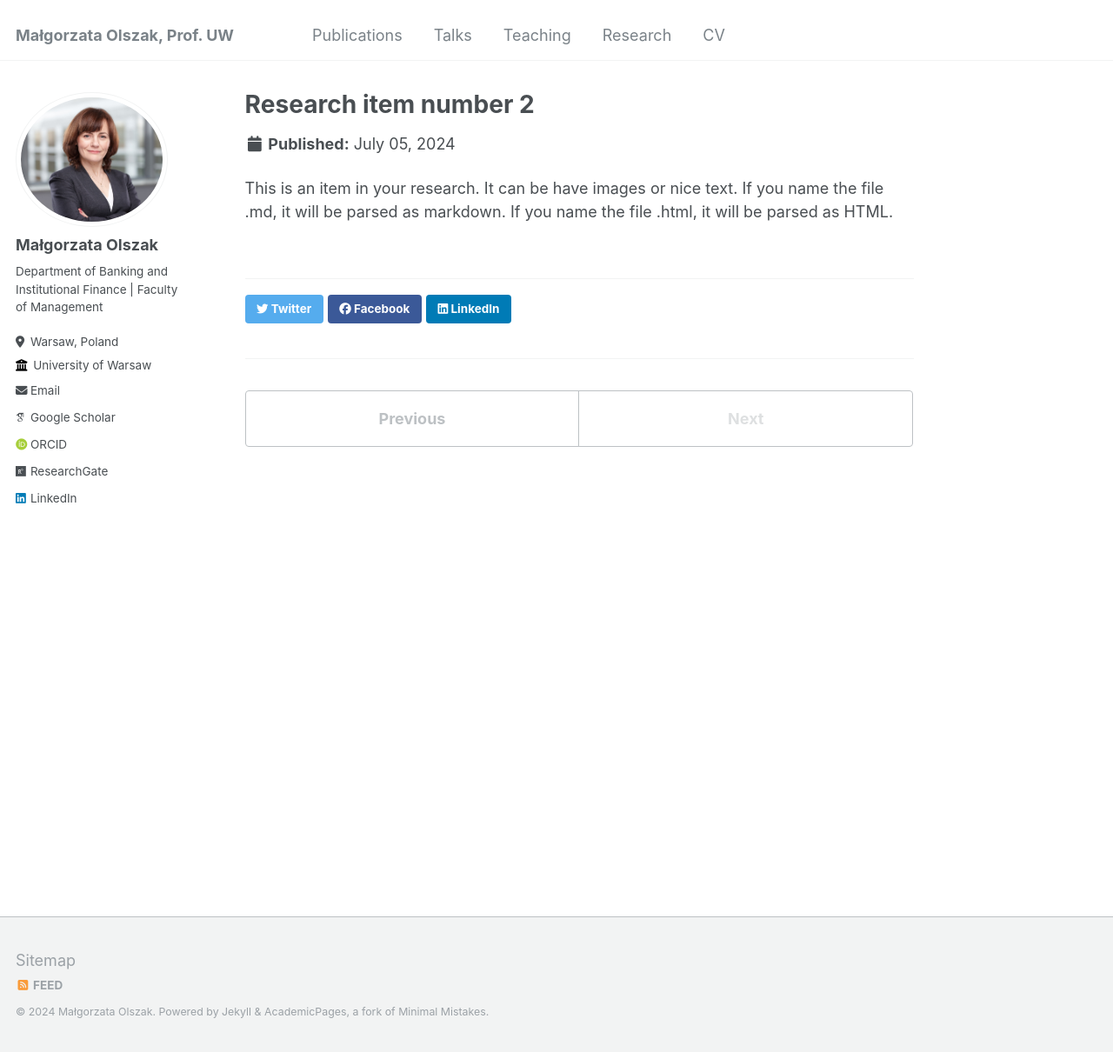
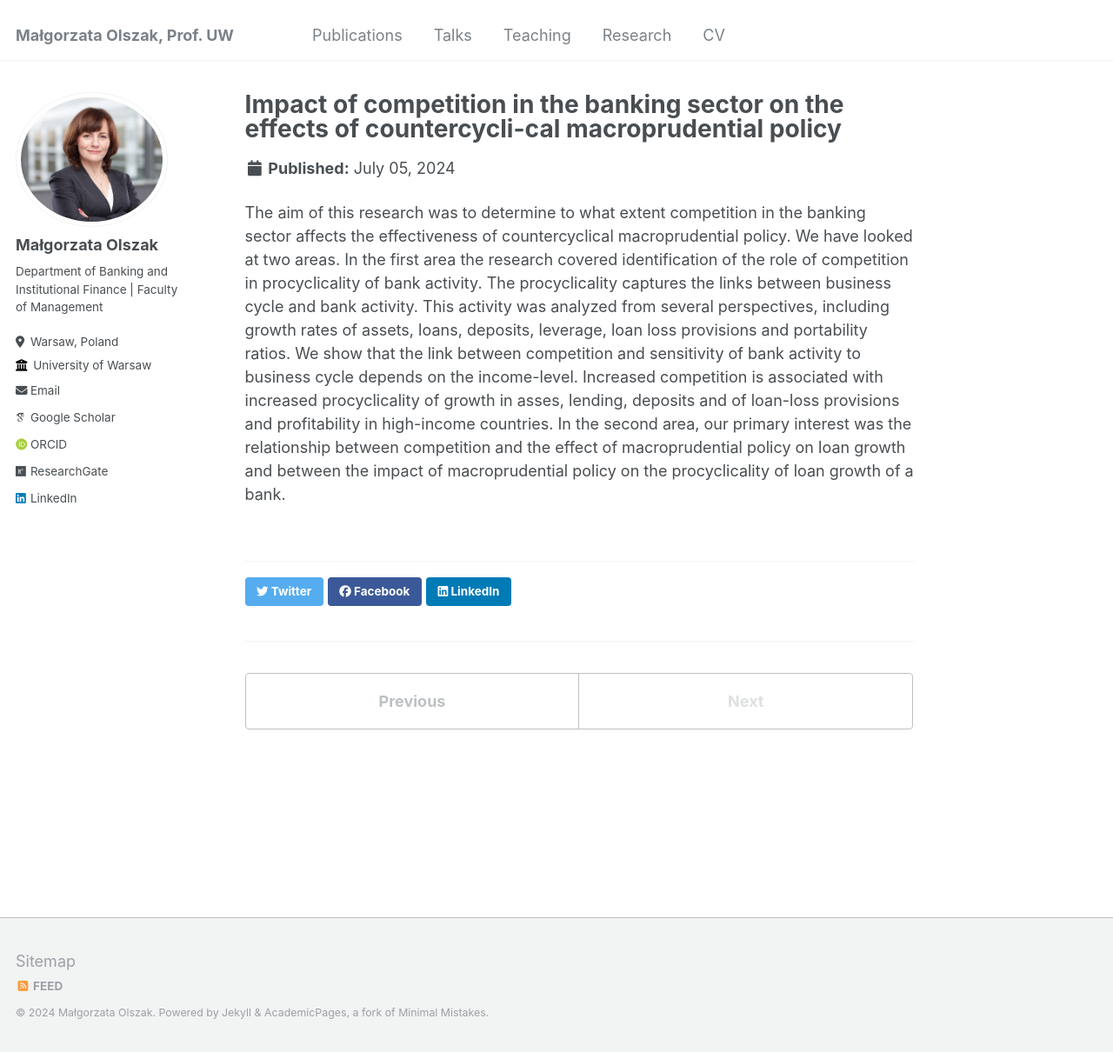
Before and after one commit to ma-olszak/ma-olszak.github.io, a Jekyll site: the page built from _research/research-2.html, in a window 1280 px wide and 1210 px high. Shown: the whole window at 87% size. Built offline with Jekyll 4.4.1, drawn with Linux system fonts in a browser that asks for light colours; some web fonts are replaced.

Commit message:
Update research-2.html

```diff
--- a/_research/research-2.html
+++ b/_research/research-2.html
@@ -1,7 +1,9 @@
 ---
-title: "Research item number 2"
-excerpt: "Short description of research item number 2 <br/><img src='/images/500x300.png'>"
+title: "Impact of competition in the banking sector on the effects of countercycli-cal macroprudential policy"
+excerpt: "Short description of this research [Competition, macrprudential policy and procyclicality](https://projekty.ncn.gov.pl/index.php?projekt_id=353301)"
 collection: research
 ---
 
-This is an item in your research. It can be have images or nice text. If you name the file .md, it will be parsed as markdown. If you name the file .html, it will be parsed as HTML.
+The aim of this research was to determine to what extent competition in the banking sector affects the effectiveness of countercyclical macroprudential policy. We have looked at two areas.
+In the first area the research covered identification of the role of competition in procyclicality of bank activity. The procyclicality captures the links between business cycle and bank activity. This activity was analyzed from several perspectives, including growth rates of assets, loans, deposits, leverage, loan loss provisions and portability ratios. We show that the link between competition and sensitivity of bank activity to business cycle depends on the income-level. Increased competition is associated with increased procyclicality of growth in asses, lending, deposits and of loan-loss provisions and profitability in high-income countries.
+In the second area, our primary interest was the relationship between competition and the effect of macroprudential policy on loan growth and between the impact of macroprudential policy on the procyclicality of loan growth of a bank.
```
